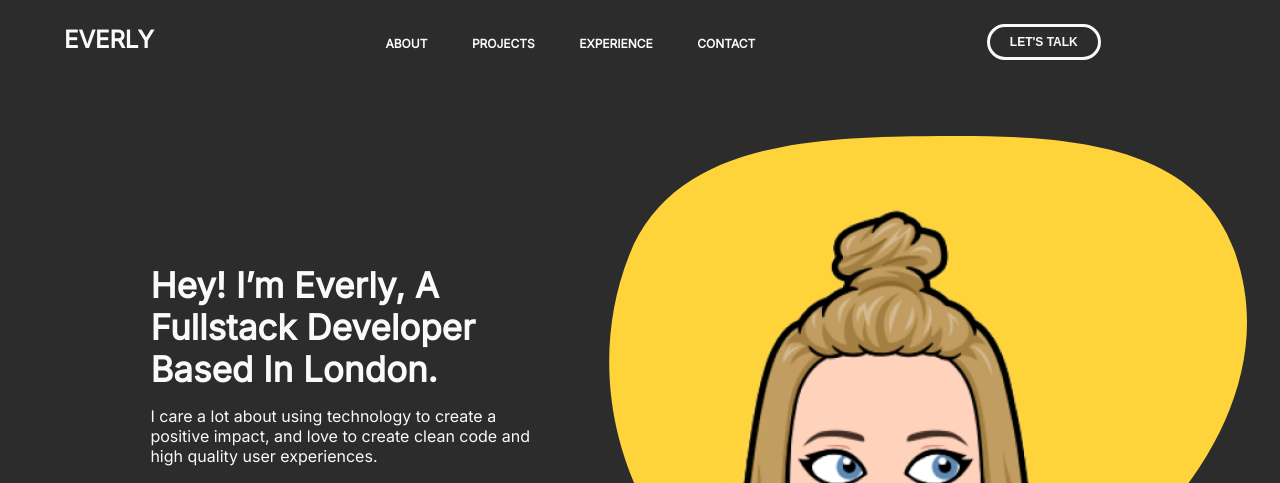
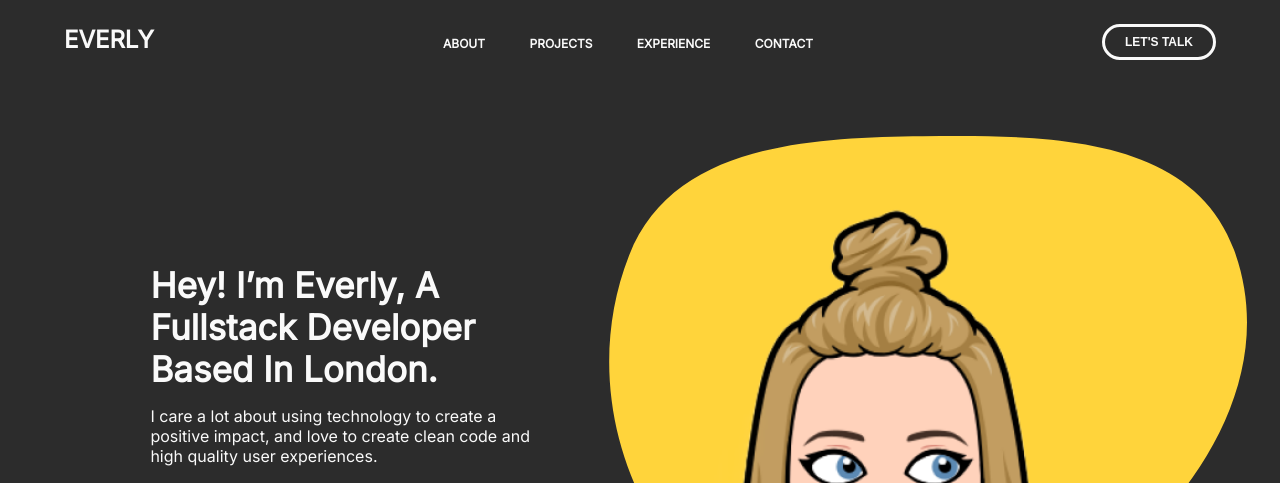
Before and after one commit to everly001/everly001.github.io, a plain HTML site: page index.html in a window 1280 px wide. Shown: the top 483 px of the page. Drawn offline with Linux system fonts and the light colour scheme.

Commit message:
Adjust nav bar width

```diff
--- a/css/style.css
+++ b/css/style.css
@@ -115,7 +115,6 @@ button.small-icon {
     justify-content: space-between;
     align-items: center;
     height: 10%;
-    width: 90%;
 }
 
 /* Extra small devices (phones, 768px and down) */
```
